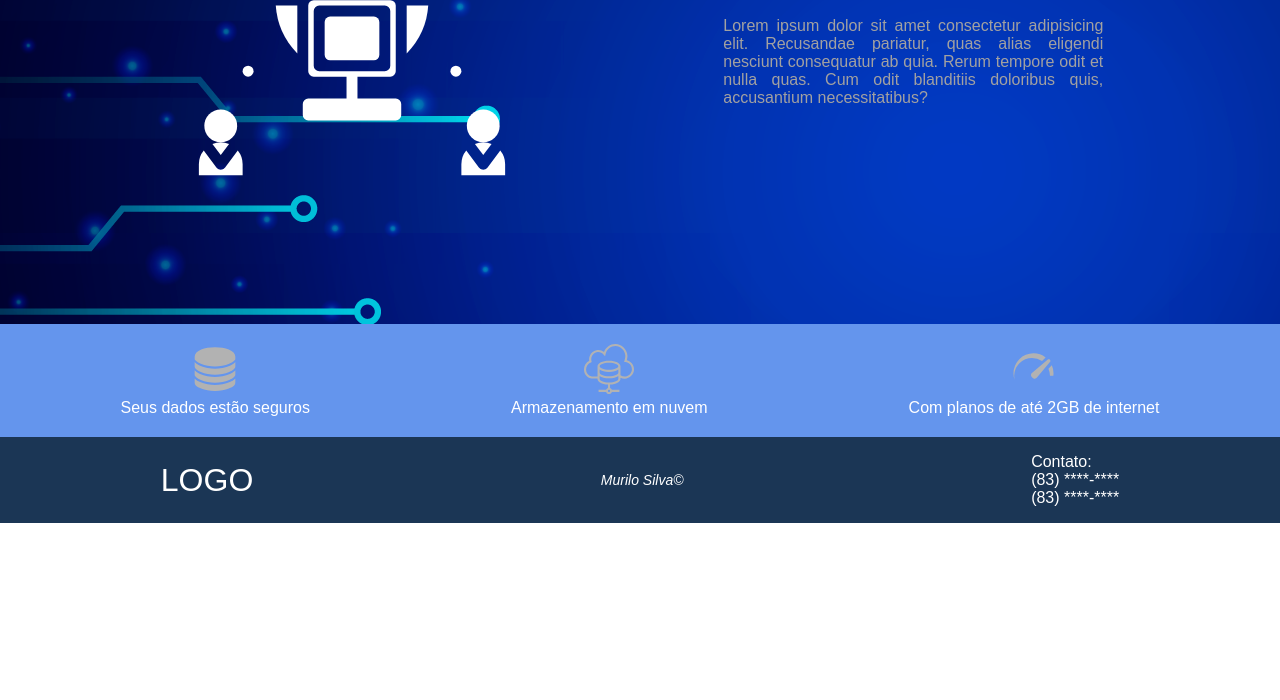
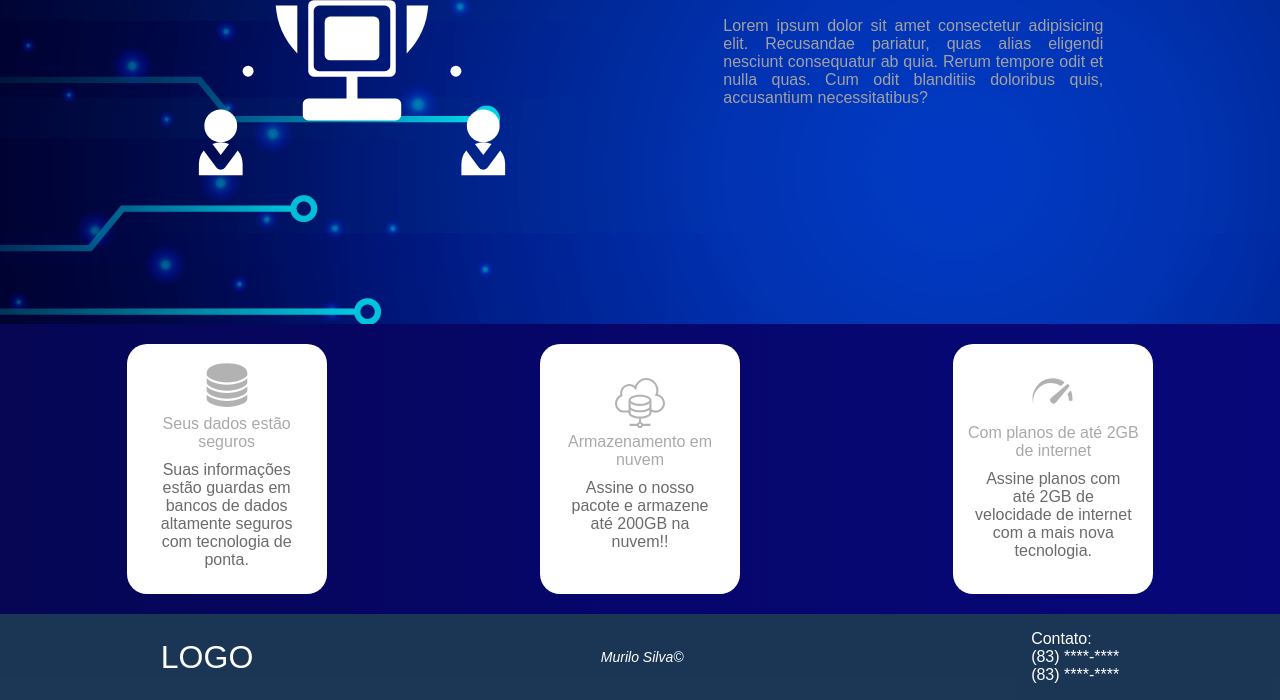
Before and after one commit to Zafkiel45/Projeto-net, a plain HTML site: page index.html in a window 1280 px wide. Shown: the part 340-1040 px from the top of the page. Before the commit the page ends 863 px from the top, so only its background shows below. Drawn offline with Linux system fonts and the light colour scheme.

Commit message:
uptade 3.0

```diff
--- a/css/style.css
+++ b/css/style.css
@@ -20,6 +20,12 @@
 
 .logo {
     flex-grow: 1;
+}
+
+.item:hover {
+    transform: scale(1.2);
+    transition: transform 0.4s;
+    cursor: pointer;
 }
 
 #principal {
@@ -79,13 +85,18 @@
     flex-direction: column;
     justify-content: center;
     align-items: center;
+    width: 200px;
+    height: 250px;
+    background-color: white;
+    padding: 10px;
+    border-radius: 20px;
 }
 
 #complemento {
     display: flex;
     justify-content: space-around;
     align-items: center;
-    background-color: cornflowerblue;
+    background-image: linear-gradient(to right, rgb(6, 6, 84), rgb(6, 6, 108), rgb(7, 7, 121));
     padding: 1.25em;
     color: white;
 }
@@ -98,6 +109,7 @@
 .about {
     margin: 5px 0px 0px 0px;
     text-align: center;
+    color: darkgrey
 }
 
 #rodape {
@@ -122,3 +134,10 @@
     font-style: italic;
     font-size: 14px;
 }
+
+.explicação {
+    width: 100%;
+    text-align: center;
+    padding: 10px;
+    color: rgb(107, 107, 107)
+}
--- a/index.html
+++ b/index.html
@@ -31,14 +31,17 @@
         <div class="item-complemento">
             <img src="SVG/banco.svg" alt="banco de dados" class="svg-banco">
             <figcaption class="about">Seus dados estão seguros</figcaption>
+            <p class="explicação">Suas informações estão guardas em bancos de dados altamente seguros com tecnologia de ponta.</p>
         </div>
         <div class="item-complemento">
             <img src="SVG/nuvem.svg" alt="cloud-server" class="svg-nuvem">
             <figcaption class="about">Armazenamento em nuvem</figcaption>
+            <p class="explicação">Assine o nosso pacote e armazene até 200GB na nuvem!!</p>
         </div>
         <div class="item-complemento">
             <img src="SVG/velocidade.svg" alt="velocidade-internet" class="svg-speed">
             <figcaption class="about">Com planos de até 2GB de internet</figcaption>
+            <p class="explicação">Assine planos com até 2GB de velocidade de internet com a mais nova tecnologia.</p>
         </div>
     </section>
     <footer id="rodape">
```
